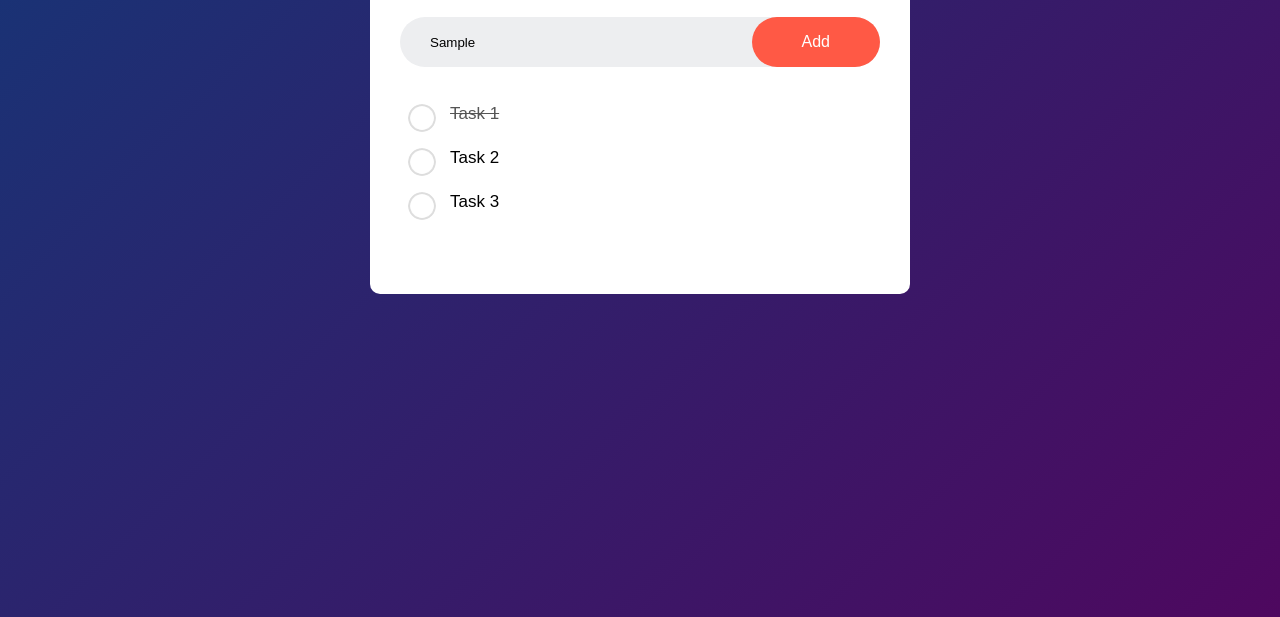
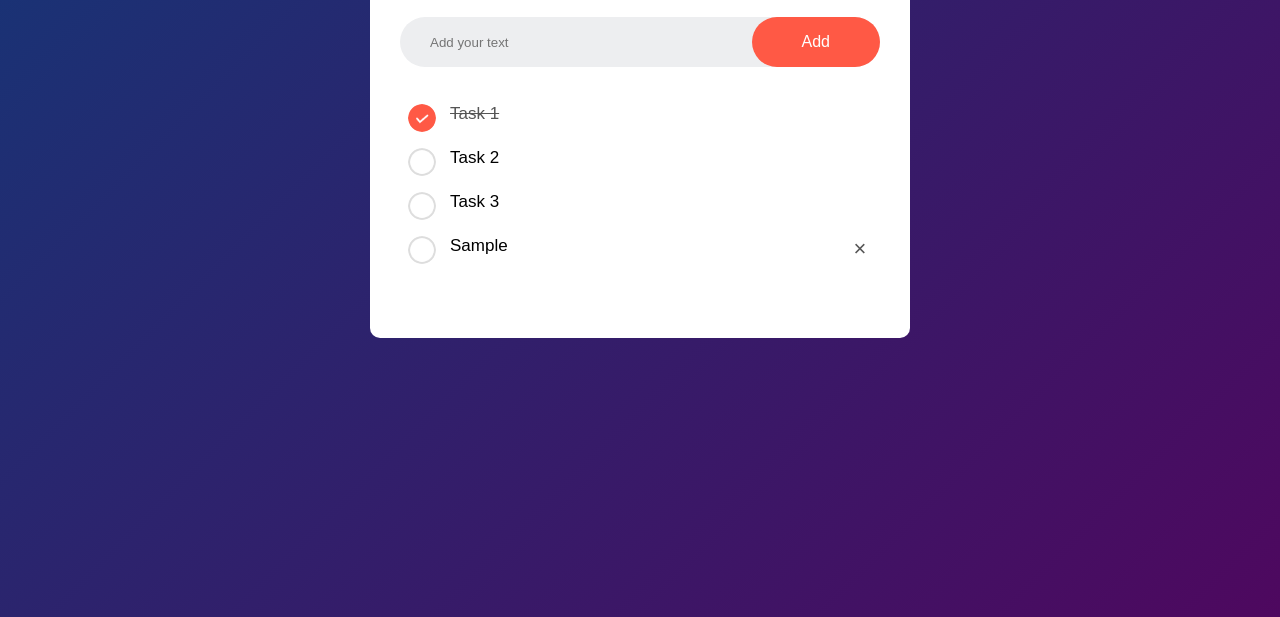
Before and after one commit to Showrav-tech/Todo-list-, a plain HTML site: page index.html in a window 1280 px wide. Both pictures are taken after typing "Sample" into the empty fields and a click on the button "Add". Shown: the part 183-800 px from the top of the page. Drawn offline with Linux system fonts and the light colour scheme.

Commit message:
Task add and delete feature

```diff
--- a/index.html
+++ b/index.html
@@ -12,16 +12,17 @@
         <h2>To-Do List <img src="images/icon.png"></h2>
     <div class="row">
         <input type="text" id="input-box"placeholder="Add your text">
-        <button>Add</button>
+        <button onclick="addTask()">Add</button>
 
     </div>
         <ul id="list-container">
-            <li class="checked"> Task 1 </li>
+          <li class="checked"> Task 1 </li>
              <li> Task 2 </li>
               <li> Task 3 </li>
         </ul>
 
     </div>
  </div>
+ <script src="script.js"></script>
 </body>
 </html>
--- a/script.js
+++ b/script.js
@@ -11,6 +11,14 @@ function addTask(){
     listContainer.appendChild(li);
     let span=document.createElement("span");
     span.innerHTML="\u00d7"
+    li .appendChild(span);
    }
-   inputBox.value='';
+   inputBox.value="";
 }
+listContainer.addEventListener("click",function(e){
+    if(e.target.tagName === "LI"){
+  e.target.classList.toggle("checked");
+    } else if(e.target.tagName === "SPAN"){
+        e.target.parentElement.remove();
+    }
+},false );
--- a/style.css
+++ b/style.css
@@ -80,3 +80,22 @@ ul li.checked{
    color: #555;
    text-decoration: line-through;
 }
+ul li.checked::before{
+ background-image: url(images/checked.png);
+}
+ul li span{
+    position: absolute;
+    right:0;
+    top: 5px;
+    width: 40px;
+    height: 40px;
+    font-size: 22px;
+    color: #555;
+    line-height: 40px;
+    text-align: center;
+    border-radius: 50px;
+
+}
+ul li span:hover{
+background: #edeef0;;
+}
```
